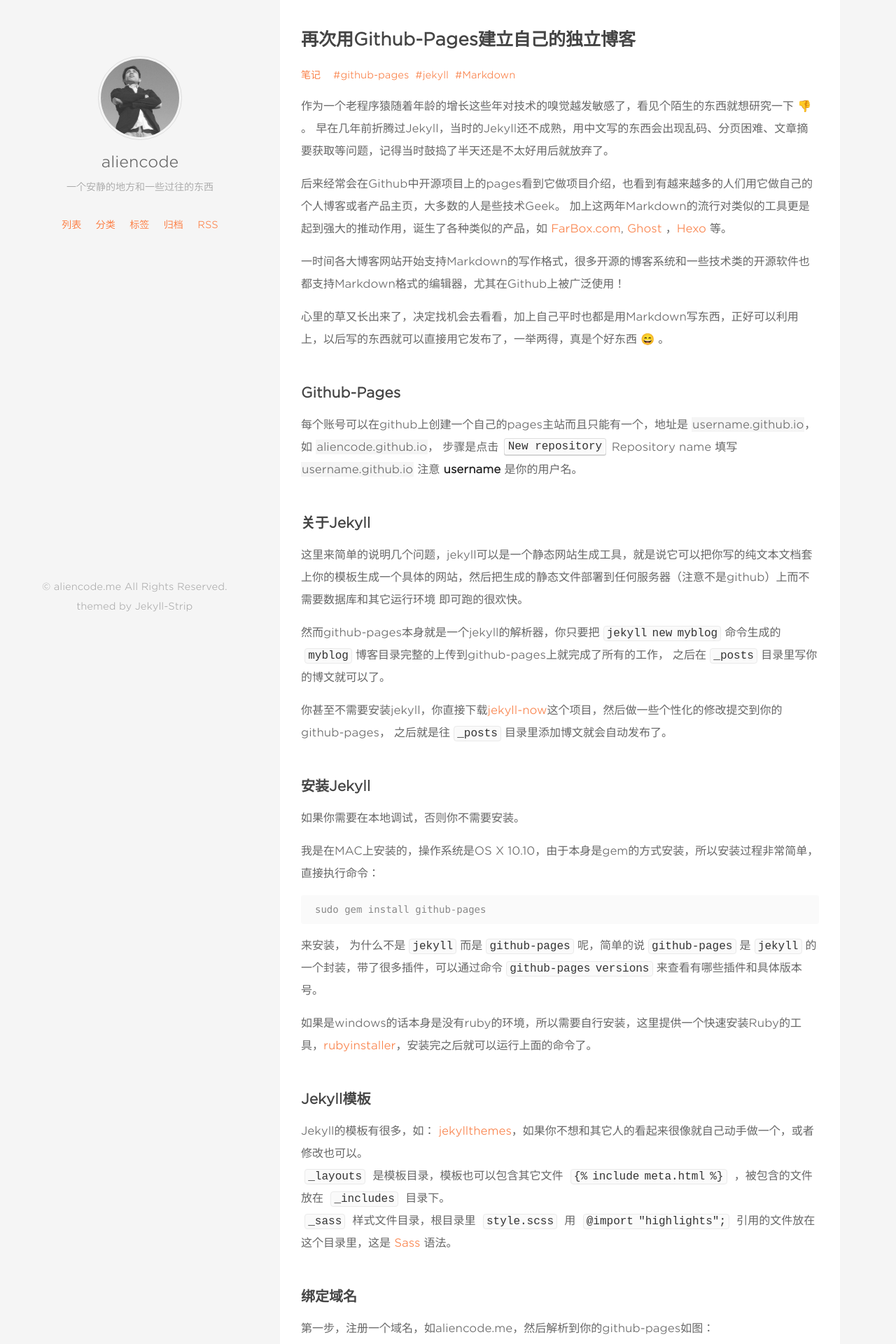
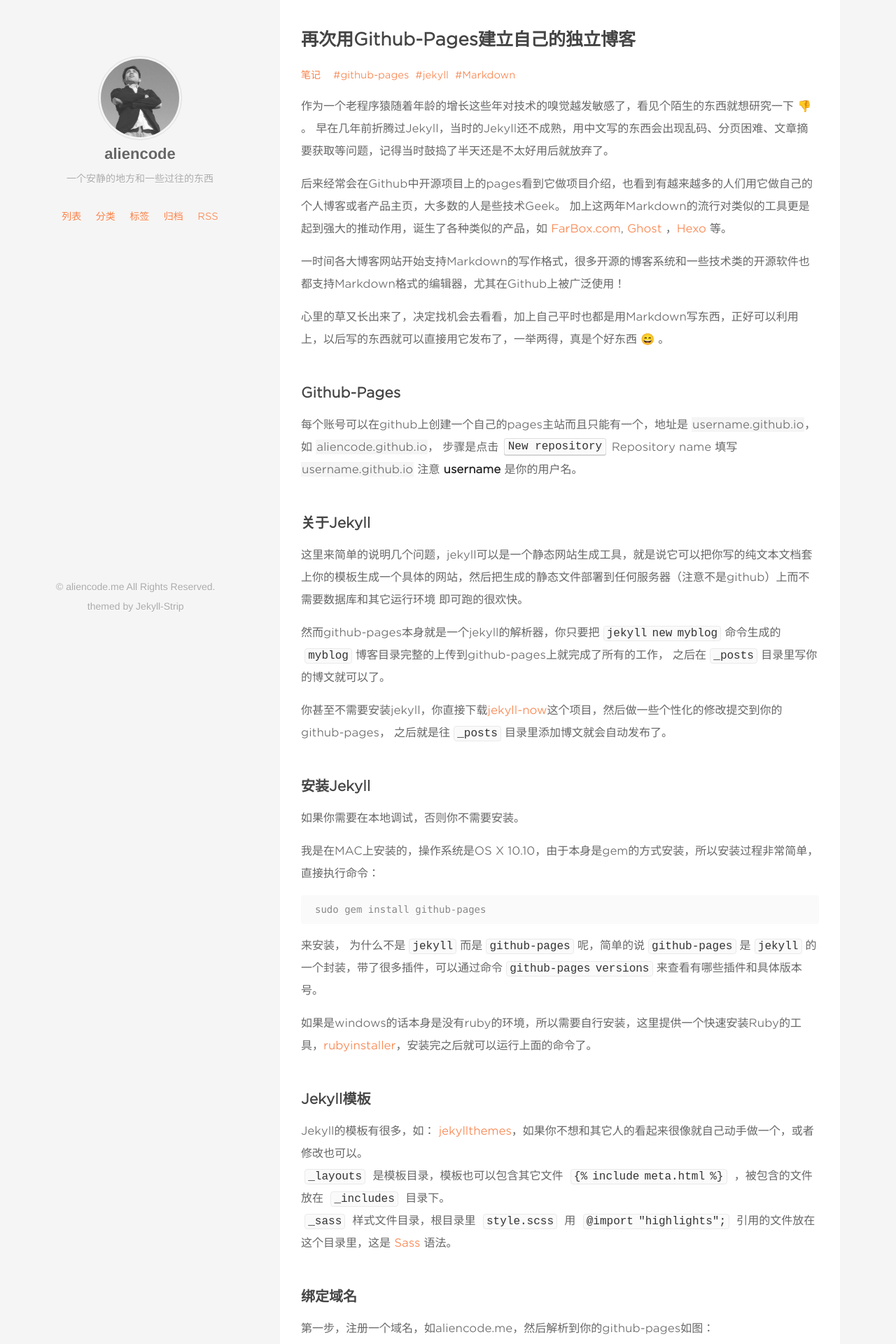
Before and after one commit to aliencode/aliencode.github.io, a Jekyll site: the page built from index.html, in a window 1280 px wide. Shown: the top 1920 px of the page at 70% size. Built offline with Jekyll 4.4.1, drawn with Linux system fonts in a browser that asks for light colours; emoji names are drawn with the system emoji font; Markdown is read by kramdown in place of the engine named in the settings; the list of posts is cut into pages by our own code; comment, search, counter and statistics services are not loaded.

Commit message:
aliencode font

```diff
--- a/_layouts/default.html
+++ b/_layouts/default.html
@@ -15,8 +15,7 @@
 
 <div class="header">
     <a href="/"><img class="logo" src="/images/me.png"></a>
-    <div></div>
-    <div class="logo-title">aliencode</div>
+    <div class="logo-title">alien<b>code</b></div>
     <div class="sub-title">一个安静的地方和一些过往的东西</div>
 
     <ul class="mainmenu">
--- a/style.scss
+++ b/style.scss
@@ -233,12 +233,19 @@
   padding: 3px;
 }
 .logo-title{
-  font-weight: normal;
   font-size: 22px;
+  // color: #EB5424;
   cursor: default;
+  font-family: "Helvetica Neue", Helvetica, Arial, sans-serif;
+  font-weight: bold;
+  line-height: 1;
+  b{
+    color: #666;
+  }
 }
 .sub-title{
   cursor: default;
+  padding-top:10px;
   color: #aaaaaa;
 }
 .header{
@@ -312,7 +319,7 @@
     }
   }
   .posts-item{
-    border-bottom: 2px solid #fafafa;
+    border-bottom: 2px solid #f5f5f5;
     //border-bottom: 1px solid rgba(0,0,0,0.13);
     //border-top: 1px solid rgba(255,255,255,0.7);
     padding: 30px 0 20px;
@@ -483,7 +490,8 @@
   color: #aaaaaa;
   position: fixed;
   bottom: 20px;
-  left: 60px;
+  font-family: "Helvetica Neue", Helvetica, Arial, sans-serif;
+  left: 80px;
   a{
     color: #aaaaaa;
     &:hover, &:active {
@@ -514,7 +522,6 @@
   }
   .footer{
     display: none;
-
   }
 }
 
```
Also changed, not shown: 13 other files.
